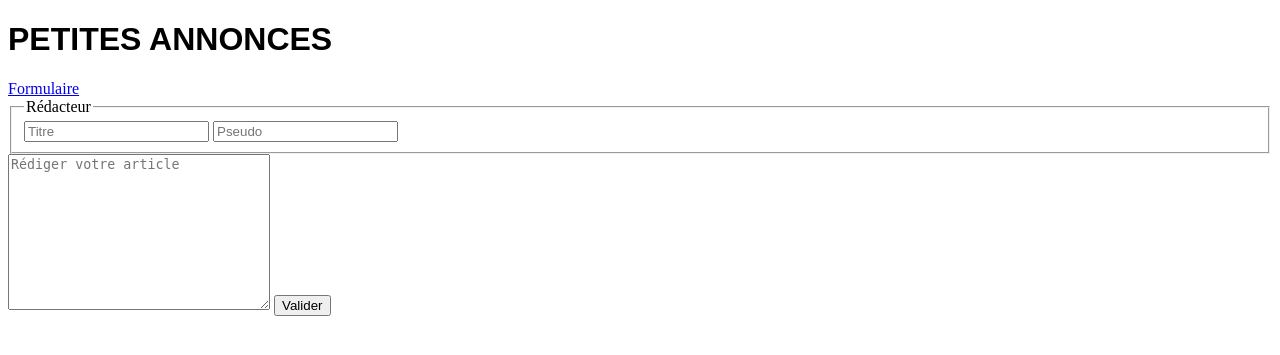
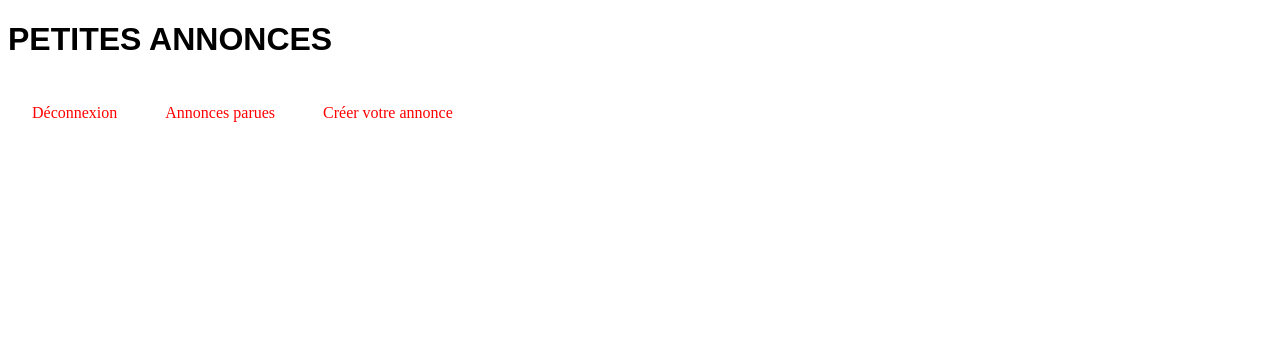
Before and after one commit to KFL46/Annonces, a PHP site: page /tableaudebord.phtml in a window 1280 px wide. Shown: the top 355 px of the page. Run offline with PHP 8.4, Linux system fonts and the light colour scheme.

Commit message:
tableau de bord

```diff
--- a/style.css
+++ b/style.css
@@ -0,0 +1,9 @@
+body>nav {
+    display: flex;
+    align-items: center;
+  }
+body>nav>a {
+    text-decoration: none;
+    color: red;
+    padding: 1.5rem;
+  }
--- a/tableaudebord.phtml
+++ b/tableaudebord.phtml
@@ -11,18 +11,11 @@
     <b>PETITES ANNONCES</b>
     </font>
 </h1>
-<div class="topnav">
-<a class="active" href="#home">Formulaire</a>
-</div>
-<form method="post" action="insertion.php" >
-<fieldset>
-    <legend>Rédacteur</legend>
-    <input type="text" name="titre" placeholder="Titre">
-    <input type="text" id="idredacteur" placeholder="Pseudo">
-</fieldset>
-    <textarea name="corps" rows="10" cols="30" placeholder="Rédiger votre article"></textarea>
-    <input type="submit" name="nom" value="Valider">
-</form>
+<nav>
+    <a href="#" class="active">Déconnexion</a>
+    <a href="#">Annonces parues</a>
+    <a href="#">Créer votre annonce</a>
+</nav>
 </body>
 </html>
 </body>
```
Also changed, not shown: deconnexion.php (added, +26 -0 lines), profil.phtml (added, +26 -0 lines), tableaudebord.php (+1 -18 lines).
